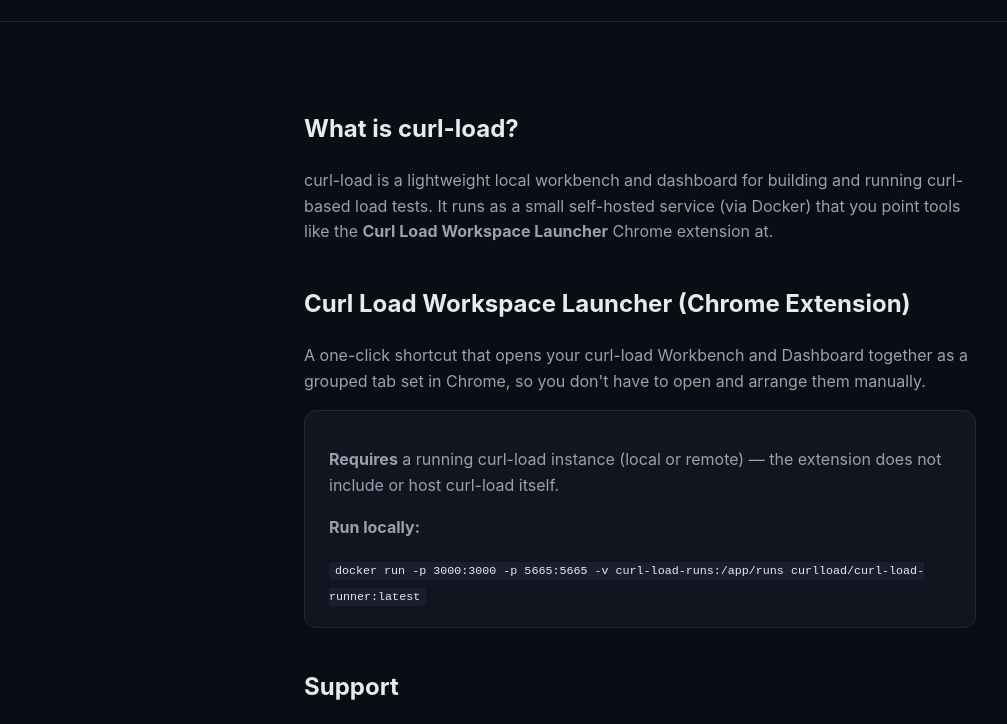
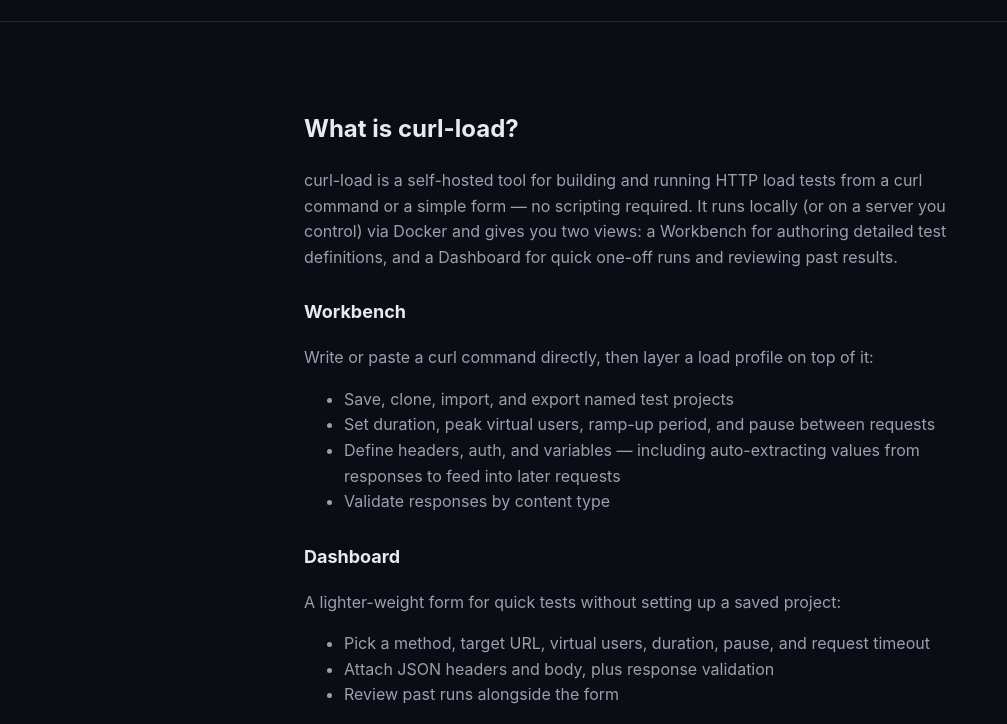
Before and after one commit to stepince/perfload-site, a plain HTML site: page index.html in a window 1280 px wide. Shown: the part 56-780 px from the top of the page, without its empty margins (0-1007 px from the left). Drawn offline with Linux system fonts and the light colour scheme.

Commit message:
first commit

```diff
--- a/index.html
+++ b/index.html
@@ -46,6 +46,11 @@
       font-size: 24px;
       margin-top: 40px;
     }
+    h3 {
+      font-size: 18px;
+      margin-top: 28px;
+      color: var(--text);
+    }
     p, li {
       color: var(--muted);
     }
@@ -82,10 +87,33 @@
   <main>
     <h2>What is curl-load?</h2>
     <p>
-      curl-load is a lightweight local workbench and dashboard for building and running
-      curl-based load tests. It runs as a small self-hosted service (via Docker) that you
-      point tools like the <strong>Curl Load Workspace Launcher</strong> Chrome extension at.
+      curl-load is a self-hosted tool for building and running HTTP load tests from a curl
+      command or a simple form — no scripting required. It runs locally (or on a server you
+      control) via Docker and gives you two views: a Workbench for authoring detailed test
+      definitions, and a Dashboard for quick one-off runs and reviewing past results.
     </p>
+
+    <h3>Workbench</h3>
+    <p>
+      Write or paste a curl command directly, then layer a load profile on top of it:
+    </p>
+    <ul>
+      <li>Save, clone, import, and export named test projects</li>
+      <li>Set duration, peak virtual users, ramp-up period, and pause between requests</li>
+      <li>Define headers, auth, and variables — including auto-extracting values from
+        responses to feed into later requests</li>
+      <li>Validate responses by content type</li>
+    </ul>
+
+    <h3>Dashboard</h3>
+    <p>
+      A lighter-weight form for quick tests without setting up a saved project:
+    </p>
+    <ul>
+      <li>Pick a method, target URL, virtual users, duration, pause, and request timeout</li>
+      <li>Attach JSON headers and body, plus response validation</li>
+      <li>Review past runs alongside the form</li>
+    </ul>
 
     <h2>Curl Load Workspace Launcher (Chrome Extension)</h2>
     <p>
```
